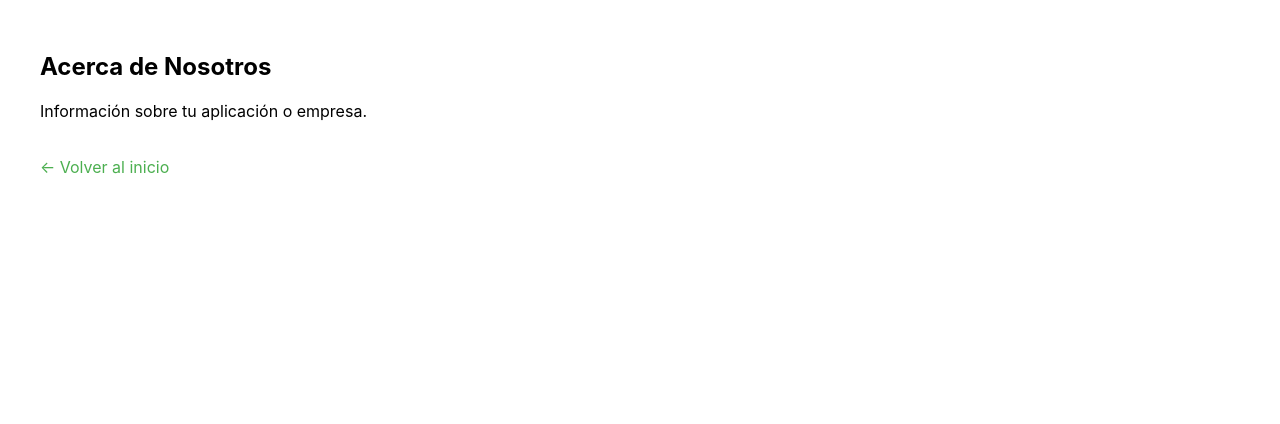
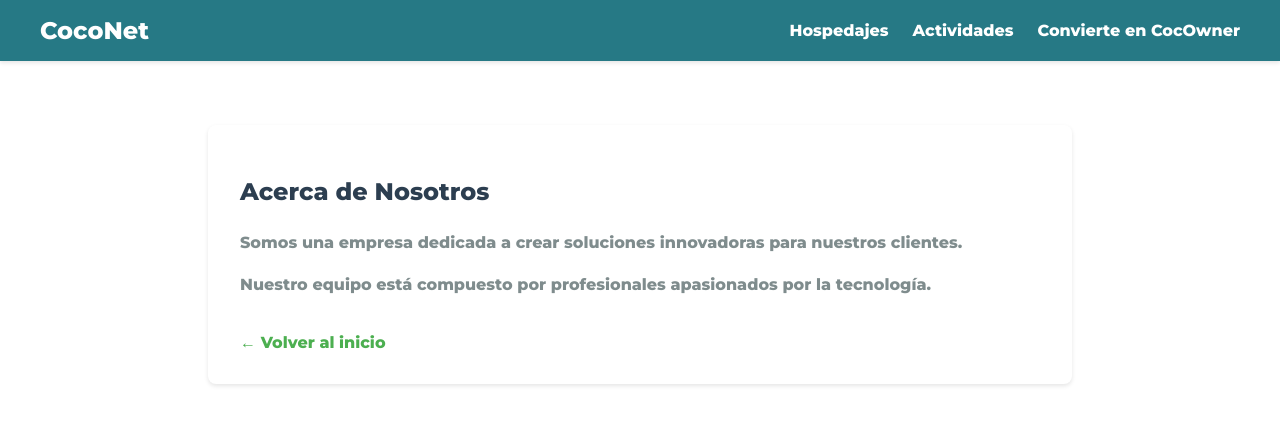
Before and after one commit to diegop19/Proyecto2_BD, a React (Create React App) app in the folder client/: page /about in a window 1280 px wide. Shown: the top 424 px of the page. Built offline with nearby package versions, Linux system fonts and the light colour scheme.

Commit message:
Añadir Header e iniciar Pagina princpal

```diff
--- a/client/src/App.css
+++ b/client/src/App.css
@@ -1,4 +1,12 @@
 /* Estilos generales */
+@import url('https://fonts.googleapis.com/css2?family=Montserrat:wght@800&display=swap');
+
+body {
+  margin: 0;
+  line-height: normal;
+  font-family: 'Montserrat', sans-serif;
+}
+
 .App {
   min-height: 100vh;
   display: flex;
@@ -14,7 +22,7 @@
 }
 
 .btn-primary {
-  background-color: #4caf50;
+  background-color: #267985;
   color: white;
   padding: 10px 20px;
   border: none;
--- a/client/src/App.js
+++ b/client/src/App.js
@@ -1,4 +1,5 @@
 import { BrowserRouter as Router, Routes, Route } from 'react-router-dom';
+import Header from './components/Header'; // Importa el Header
 import HomePage from './pages/HomePage';
 import AboutPage from './pages/AboutPage';
 import './App.css';
@@ -7,20 +8,14 @@ function App() {
   return (
     <Router>
       <div className="App">
-        {/* Aquí iría el Navbar si lo tienes */}
+        <Header /> {/* Agrega el Header aquí */}
 
         <main className="main-content">
           <Routes>
-            {/* Ruta principal - HomePage */}
             <Route path="/" element={<HomePage />} />
-
-            {/* Otras rutas básicas */}
             <Route path="/about" element={<AboutPage />} />
-
           </Routes>
         </main>
-
-
       </div>
     </Router>
   );
--- /dev/null
+++ b/client/src/components/Header.js
@@ -0,0 +1,31 @@
+// src/components/Header.js
+import { Link } from 'react-router-dom';
+import '../styles/Header.css'; // Crearemos este archivo después
+
+const Header = () => {
+  return (
+    <header className="app-header">
+      <div className="header-container">
+        <Link to="/" className="logo-link">
+          <h1>CocoNet</h1>
+        </Link>
+
+        <nav className="main-nav">
+          <ul className="nav-list">
+            <li className="nav-item">
+              <Link to="/" className="nav-link">Hospedajes</Link>
+            </li>
+            <li className="nav-item">
+              <Link to="/about" className="nav-link">Actividades</Link>
+            </li>
+            <li className="nav-item">
+              <Link to="/contact" className="nav-link">Convierte en CocOwner</Link>
+            </li>
+          </ul>
+        </nav>
+      </div>
+    </header>
+  );
+};
+
+export default Header;
--- a/client/src/pages/AboutPage.js
+++ b/client/src/pages/AboutPage.js
@@ -1,11 +1,14 @@
+// src/pages/AboutPage.js
 import { Link } from 'react-router-dom';
-
+import '../styles/AboutPage.css';
 
 const AboutPage = () => {
   return (
     <div className="about-container">
       <h2>Acerca de Nosotros</h2>
-      <p>Información sobre tu aplicación o empresa.</p>
+      <p>Somos una empresa dedicada a crear soluciones innovadoras para nuestros clientes.</p>
+      <p>Nuestro equipo está compuesto por profesionales apasionados por la tecnología.</p>
+
       <Link to="/" className="back-link">
         ← Volver al inicio
       </Link>
--- /dev/null
+++ b/client/src/styles/AboutPage.css
@@ -0,0 +1,32 @@
+/* src/styles/AboutPage.css */
+.about-container {
+    max-width: 800px;
+    margin: 2rem auto;
+    padding: 2rem;
+    background-color: white;
+    border-radius: 8px;
+    box-shadow: 0 2px 4px rgba(0, 0, 0, 0.1);
+  }
+
+  .about-container h2 {
+    color: #2c3e50;
+    margin-bottom: 1.5rem;
+  }
+
+  .about-container p {
+    color: #7f8c8d;
+    line-height: 1.6;
+    margin-bottom: 1rem;
+  }
+
+  .back-link {
+    display: inline-block;
+    margin-top: 2rem;
+    color: #3498db;
+    text-decoration: none;
+    font-weight: 500;
+  }
+
+  .back-link:hover {
+    text-decoration: underline;
+  }
--- /dev/null
+++ b/client/src/styles/Header.css
@@ -0,0 +1,83 @@
+/* src/styles/Header.css */
+.app-header {
+    background-color: #267985;
+    color: white;
+    padding: 1rem 0;
+    font-family: 'Montserrat', sans-serif;
+    box-shadow: 0 2px 4px rgba(0, 0, 0, 0.1);
+    position: sticky;
+    top: 0;
+    z-index: 100;
+  }
+
+  .header-container {
+    max-width: 1200px;
+    margin: 0 auto;
+    padding: 0 2rem;
+    display: flex;
+    justify-content: space-between;
+    align-items: center;
+  }
+
+  .logo-link {
+    color: white;
+    text-decoration: none;
+  }
+
+  .logo-link h1 {
+    margin: 0;
+    font-size: 1.5rem;
+  }
+
+  .main-nav {
+    display: flex;
+  }
+
+  .nav-list {
+    display: flex;
+    list-style: none;
+    margin: 0;
+    padding: 0;
+    gap: 1.5rem;
+  }
+
+  .nav-link {
+    color: white;
+    text-decoration: none;
+    font-weight: 500;
+    transition: color 0.3s ease;
+    padding: 0.5rem 0;
+    position: relative;
+  }
+
+  .nav-link:hover {
+    color: #3498db;
+  }
+
+  .nav-link::after {
+    content: '';
+    position: absolute;
+    bottom: 0;
+    left: 0;
+    width: 0;
+    height: 2px;
+    background-color: #3498db;
+    transition: width 0.3s ease;
+  }
+
+  .nav-link:hover::after {
+    width: 100%;
+  }
+
+
+  @media (max-width: 768px) {  /* Diseño responsivo para el Header */
+    .header-container {
+      flex-direction: column;
+      padding: 1rem;
+    }
+
+    .nav-list {
+      margin-top: 1rem;
+      gap: 1rem;
+    }
+  }
--- a/client/src/styles/HomePage.css
+++ b/client/src/styles/HomePage.css
@@ -1,8 +1,9 @@
 /* Contenedor principal */
 .home-container {
   max-width: 1200px;
-  margin: 0 auto;
+  margin: 2rem auto 0 auto;
   padding: 2rem;
+  font-family: 'Montserrat', sans-serif;
   text-align: center;
   min-height: calc(100vh - 120px); /* Ajusta según tu navbar/footer */
   display: flex;
```
